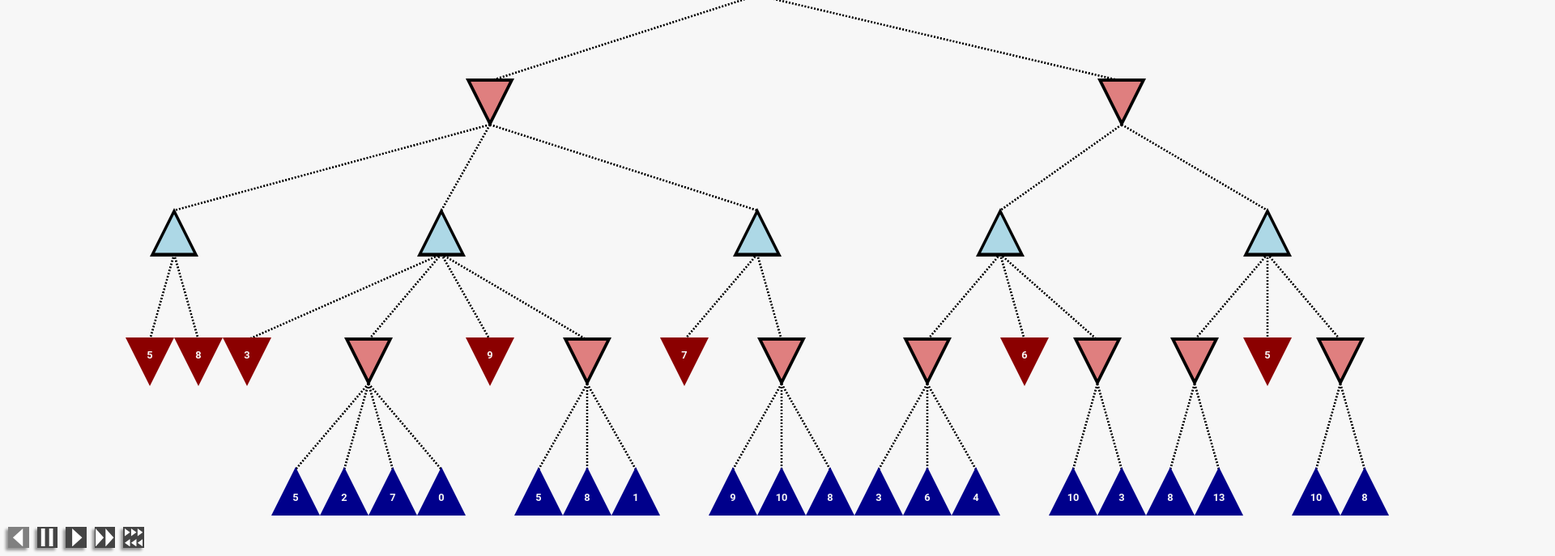
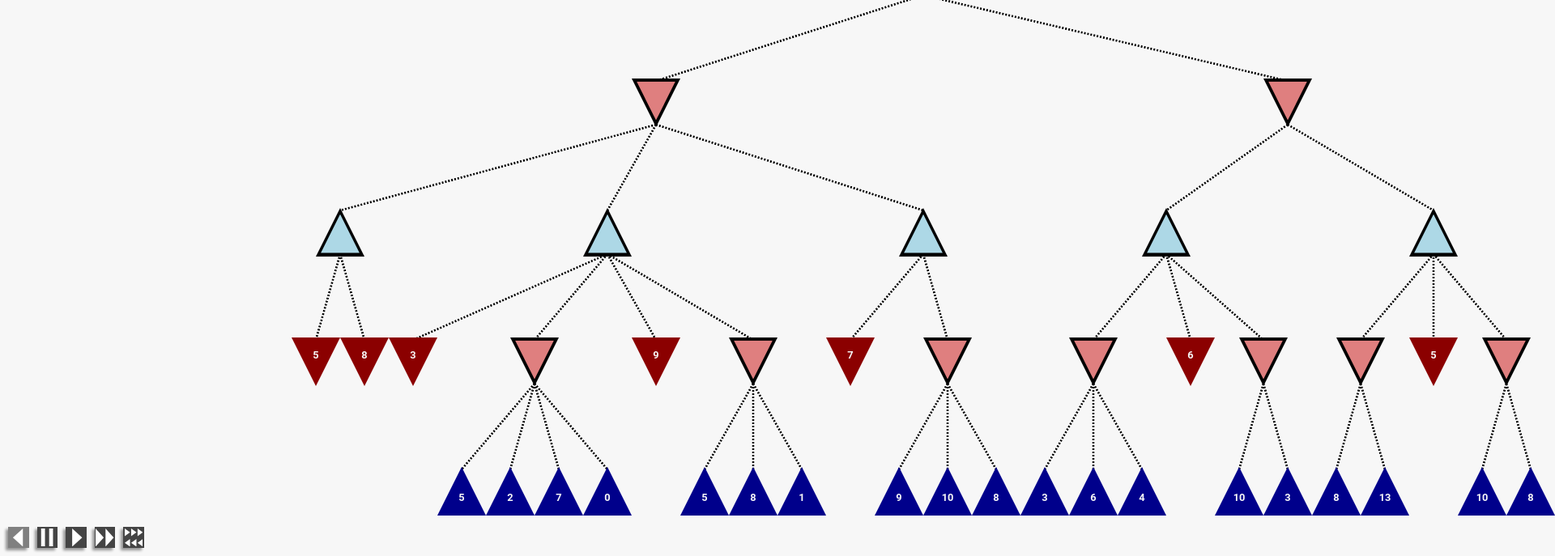
Before and after one commit to NkemdiAnyiam/WebFlik-Alpha-Beta-Pruning, a website with bundled scripts: page index.html in a window 1280 px wide. Shown: the part 113-800 px from the top of the page at 81% size, 1920 px wide, since content can reach past the window. Built offline with nearby package versions, Linux system fonts and the light colour scheme.

Commit message:
Use 100% + 100rem for main width instead of just 150%

```diff
--- a/styles/layout/layout.css
+++ b/styles/layout/layout.css
@@ -11,7 +11,7 @@ h1 {
 }
 
 main {
-  width: 150%;
+  width: calc(100% + 100rem);
 }
 
 .viz {
```
